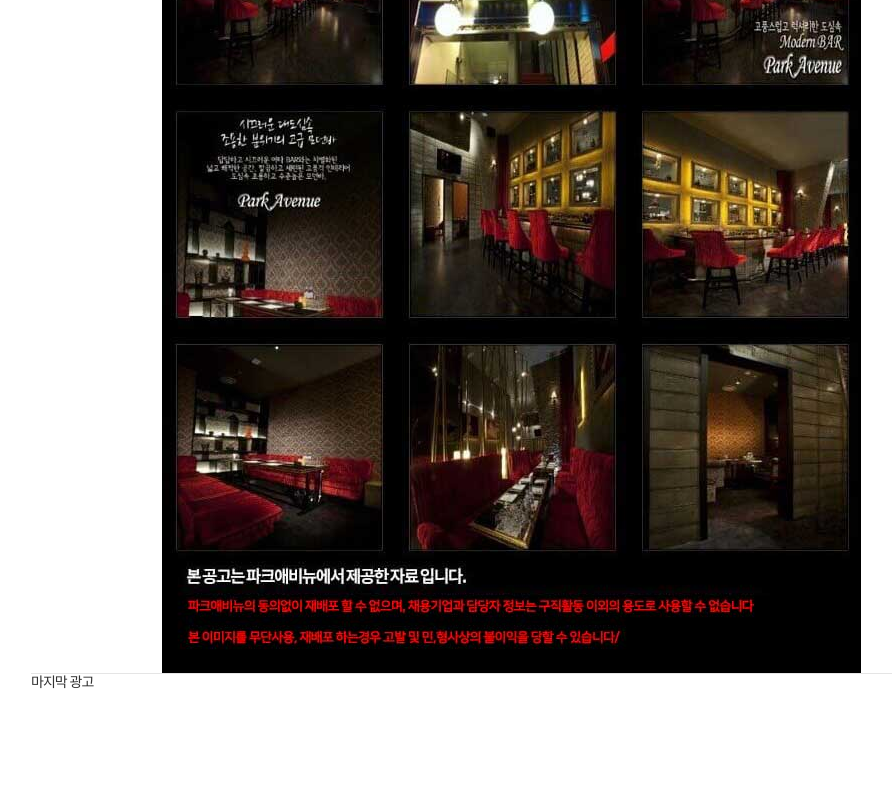
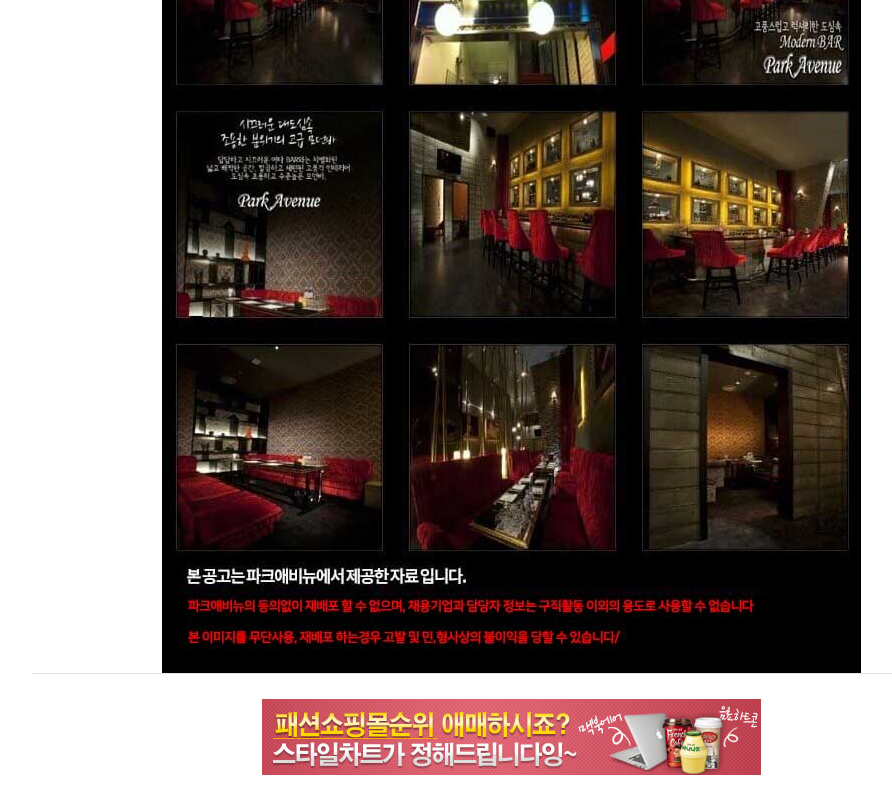
Before and after one commit to jswo3901/boxsite, a React (Create React App) app: page /pro1 in a window 1280 px wide. Shown: the part 10610-11410 px from the top of the page, without its empty margins (129-1021 px from the left). Before the commit the page ends 11302 px from the top, so only its background shows below. Built offline with nearby package versions, Linux system fonts and the light colour scheme.

Commit message:
마지막광고

```diff
--- a/src/Home/Profile/Pro1Page.css
+++ b/src/Home/Profile/Pro1Page.css
@@ -144,3 +144,9 @@
     margin-bottom: 25px;
     border-bottom: 1px solid #666666;
 }
+
+.lastAd {
+    margin-top: 25px;
+    margin-bottom: 25px;
+    text-align: center;
+}
--- a/src/Home/Profile/Pro1Page.js
+++ b/src/Home/Profile/Pro1Page.js
@@ -5,6 +5,7 @@ import pro1 from './pro1.gif'
 import room from './room.jpg'
 import ad from './ad.jpg'
 import bar from './bar.jpg'
+import last_ad from './lastAdd.jpg'
 class Pro1Page extends Component {
   render() {
     return (
@@ -193,7 +194,9 @@ class Pro1Page extends Component {
 
             </div>
           </div>
-          <div>마지막 광고</div>
+          <div className="lastAd">
+            <img src={last_ad} alt="smiley" />
+          </div>
         </div>
       </div>
     )
```
Also changed, not shown: src/Home/Profile/lastAdd.jpg (added).
